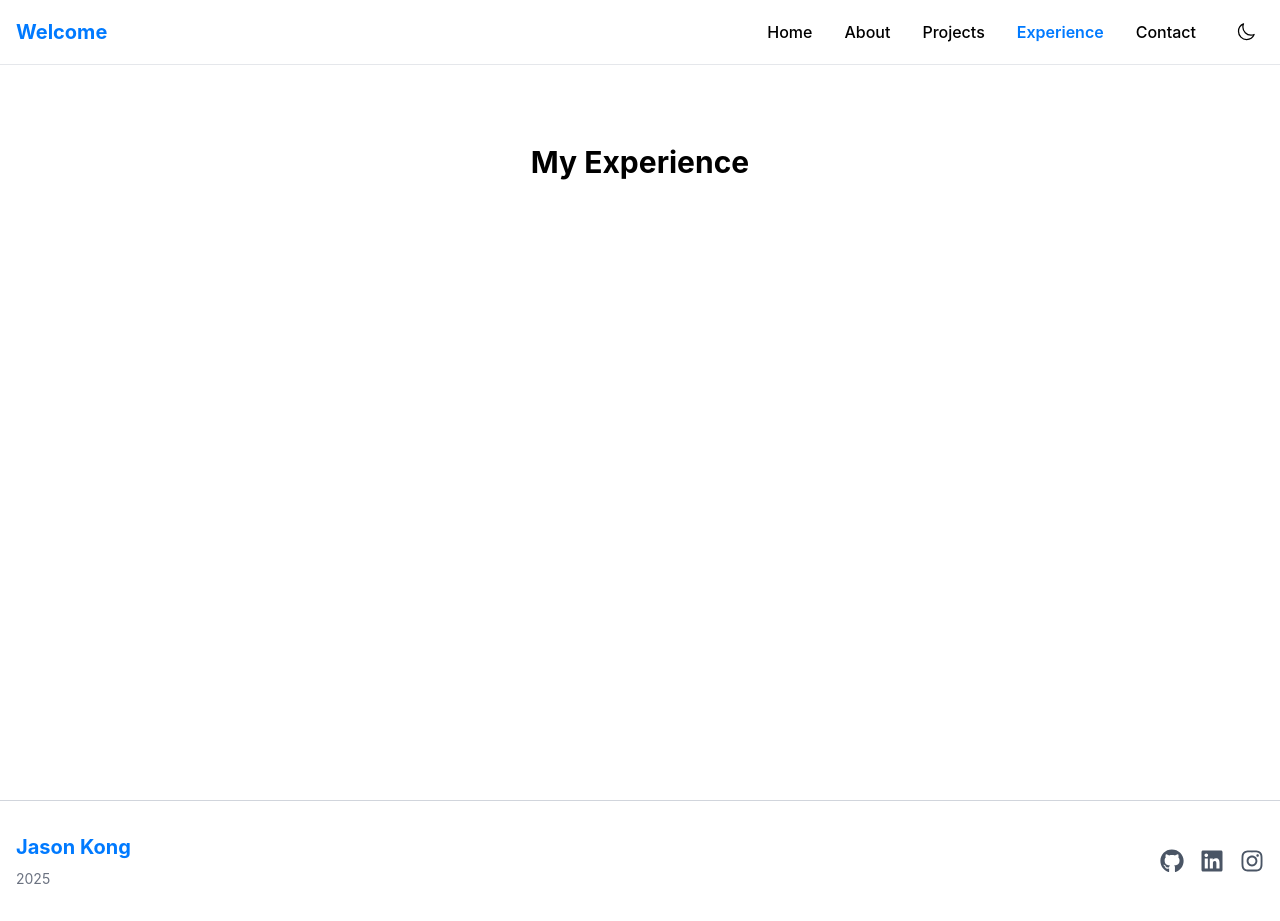
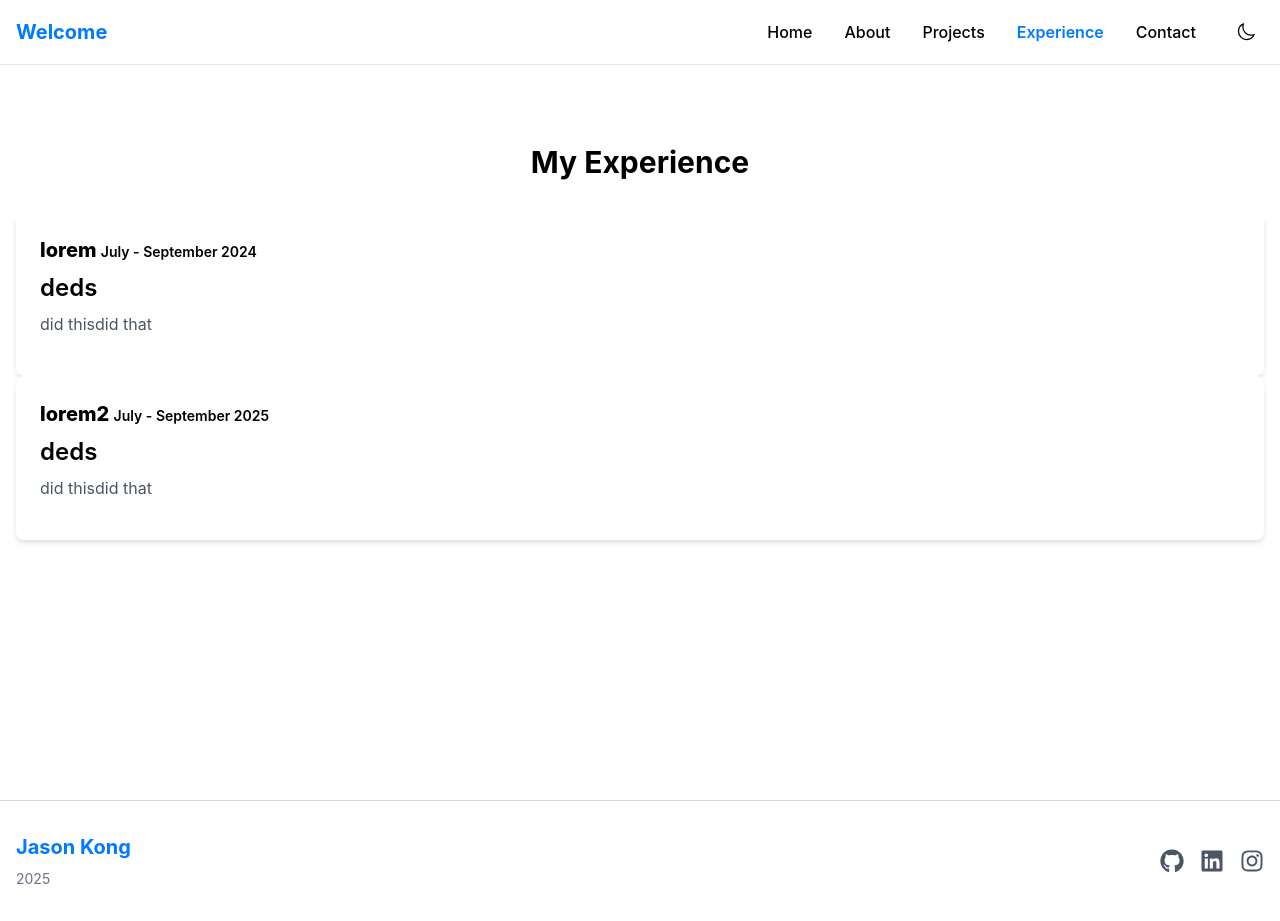
Before and after one commit to jkgithub02/my_portfolio, a Next.js app: page /experience in a window 1280 px wide. Built offline with nearby package versions, Linux system fonts and the light colour scheme.

Commit message:
added cards to experience section

```diff
--- a/src/components/Experience.tsx
+++ b/src/components/Experience.tsx
@@ -1,16 +1,34 @@
 import React from 'react'
+import { experiences } from '@/content/experience'
 
 const Experience = () => {
   return (
     <section className='py-20 container mx-auto max-w-7xl px-4'>
-        <h2 className='section-title'>My Experience</h2>
+      <h2 className='section-title'>My Experience</h2>
 
-        <div className='section-title'>
-            {/* TODO: Update Experience structure */}
-            <article>
+      <div className='grid grid-cols-1'>
+        {/* TODO: Update Experience structure */}
+        {
+          experiences.map((exp) => (
+            <article key={exp.position} className='bg-white dark:bg-black/30 rounded-lg shadow-md p-6'>
+              <h2 className='text-xl font-extrabold mb-2'>
+                {exp.position} <span className='text-sm font-semibold'>{exp.start} - {exp.end} {exp.year}</span>
+              </h2>
+
+              <h3 className='text-2xl font-semibold mb-2'>
+                {exp.company}
+              </h3>
+              <ul className="text-gray-600 dark:text-gray-300 mb-4">
+                {exp.description}
+              </ul>
+
+
 
             </article>
-        </div>
+          ))}
+
+
+      </div>
     </section>
   )
 }
--- /dev/null
+++ b/src/content/experience.ts
@@ -0,0 +1,20 @@
+import { Experience } from "@/types";
+
+export const experiences : Experience[] = [
+    {
+        position: "lorem",
+        start:"July",
+        end: "September",
+        year: "2024",
+        company: "deds",
+        description: ["did this", "did that"],
+    },
+    {
+        position: "lorem2",
+        start:"July",
+        end: "September",
+        year: "2025",
+        company: "deds",
+        description: ["did this", "did that"],
+    },
+]
--- a/src/types/index.ts
+++ b/src/types/index.ts
@@ -9,6 +9,9 @@ export interface Project {
 
 export interface Experience{
     position: string;
+    start: string,
+    end: string,
+    year: string,
     company: string;
-    description: string;
+    description: string[];
 }
```
